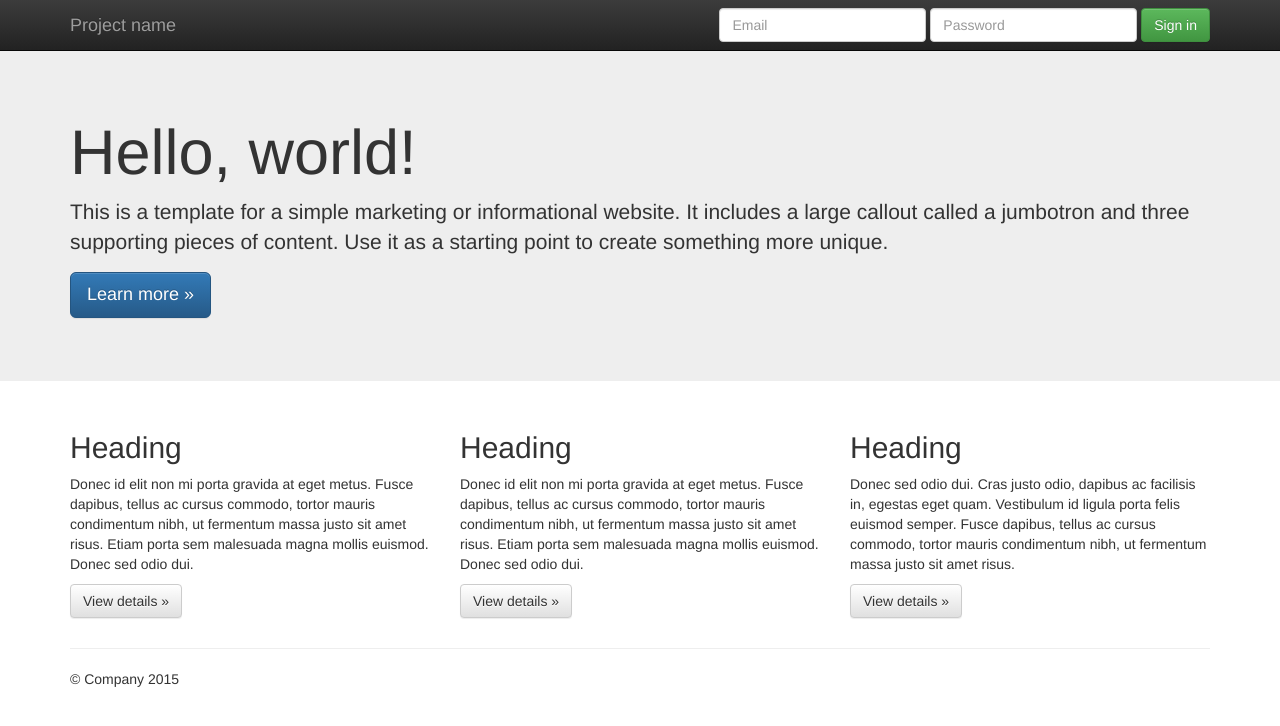
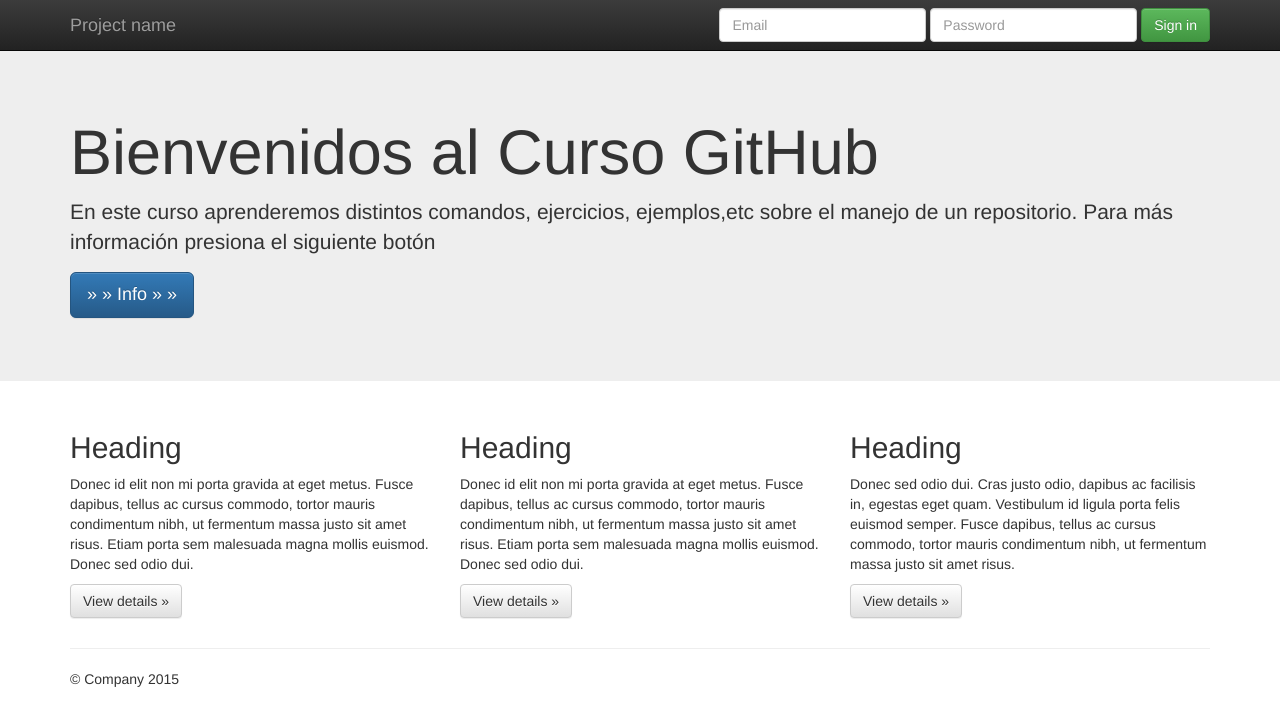
Before and after one commit to BetzabetGG/Trabajo2_Betzabet_Giuffra, a plain HTML site: page index.html in a window 1280 px wide. Drawn offline with nearby package versions, Linux system fonts and the light colour scheme.

Commit message:
Primer Cambio en archivo Index dentro de la Rama Feature1

```diff
--- a/index.html
+++ b/index.html
@@ -55,9 +55,9 @@
     <!-- Main jumbotron for a primary marketing message or call to action -->
     <div class="jumbotron">
       <div class="container">
-        <h1>Hello, world!</h1>
-        <p>This is a template for a simple marketing or informational website. It includes a large callout called a jumbotron and three supporting pieces of content. Use it as a starting point to create something more unique.</p>
-        <p><a class="btn btn-primary btn-lg" href="#" role="button">Learn more &raquo;</a></p>
+        <h1>Bienvenidos al Curso GitHub</h1>
+        <p>En este curso aprenderemos distintos comandos, ejercicios, ejemplos,etc sobre el manejo de un repositorio. Para más información presiona el siguiente botón </p>
+        <p><a class="btn btn-primary btn-lg" href="#" role="button">&raquo; &raquo; Info &raquo; &raquo;</a></p>
       </div>
     </div>
 
```
